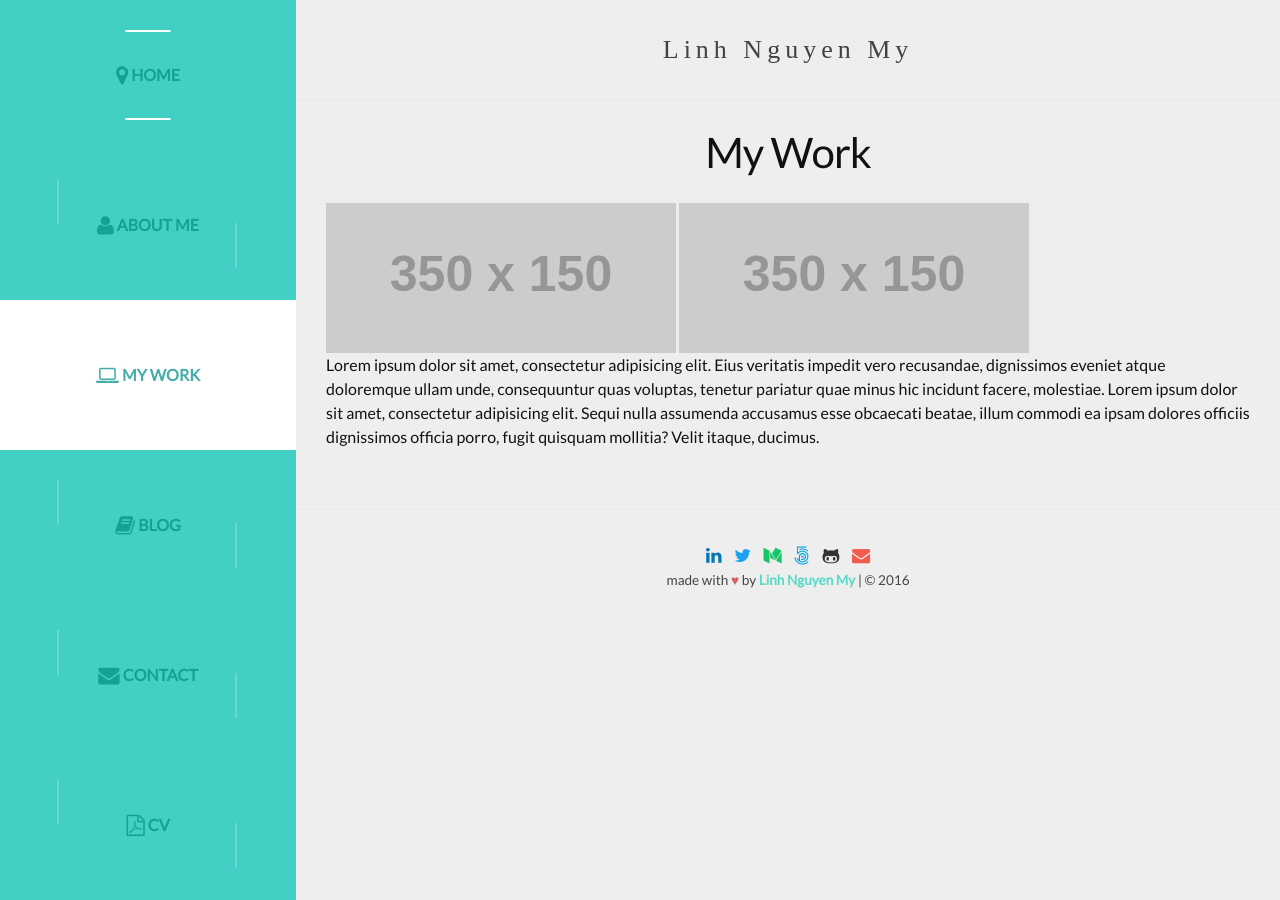
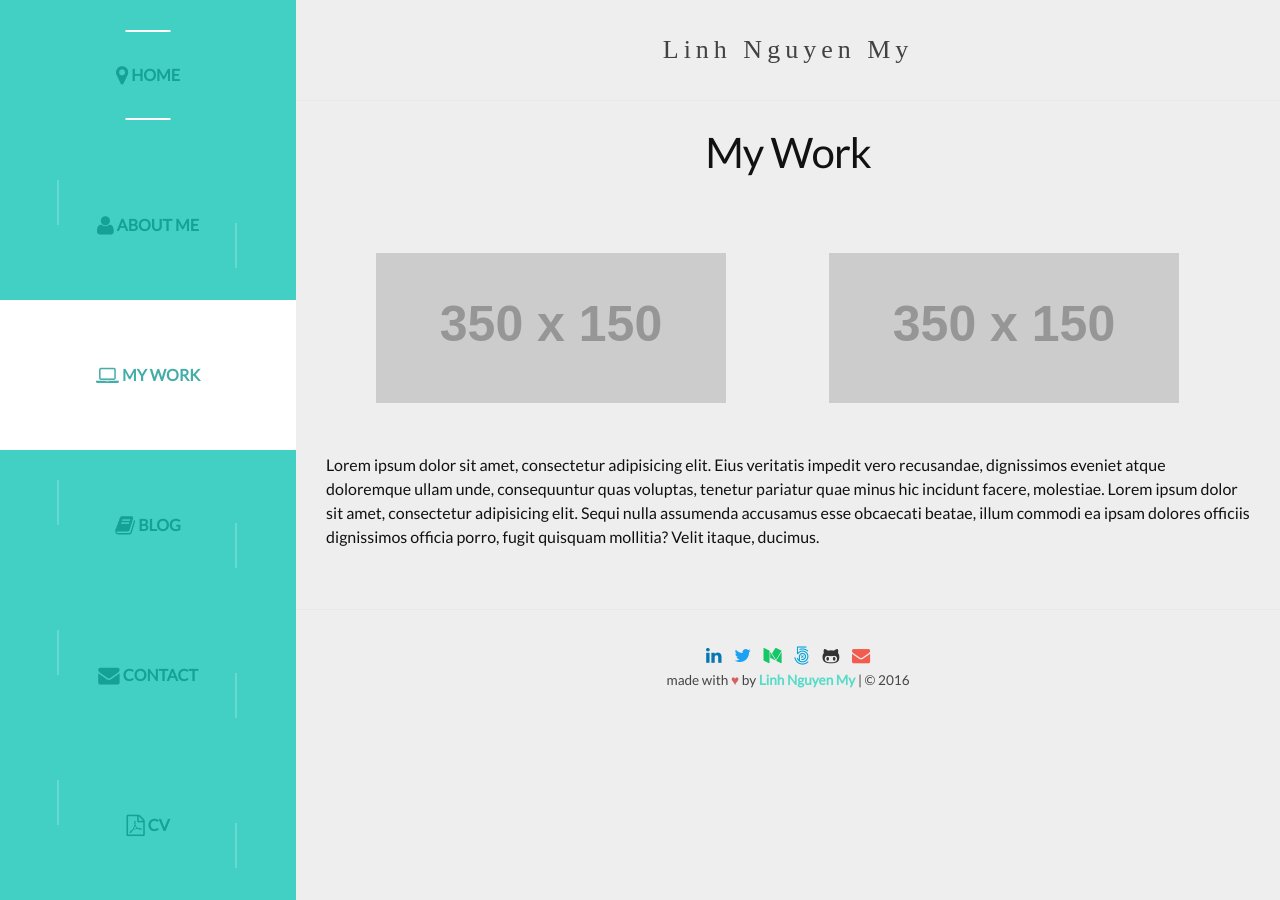
Before and after one commit to pinglinh/pinglinh.com, a Jekyll site: the page built from mywork.html, in a window 1280 px wide. Built offline with Jekyll 4.4.1, drawn with Linux system fonts in a browser that asks for light colours; some web fonts are replaced.

Commit message:
Styled placeholders for my work page

```diff
--- a/_sass/_layout.scss
+++ b/_sass/_layout.scss
@@ -323,6 +323,13 @@ body {
     }
 }
 
+// My Work page
+.work-preview {
+  margin: 50px;
+  text-align: center;
+  display: inline-block;
+}
+
 
 
 /**
```
